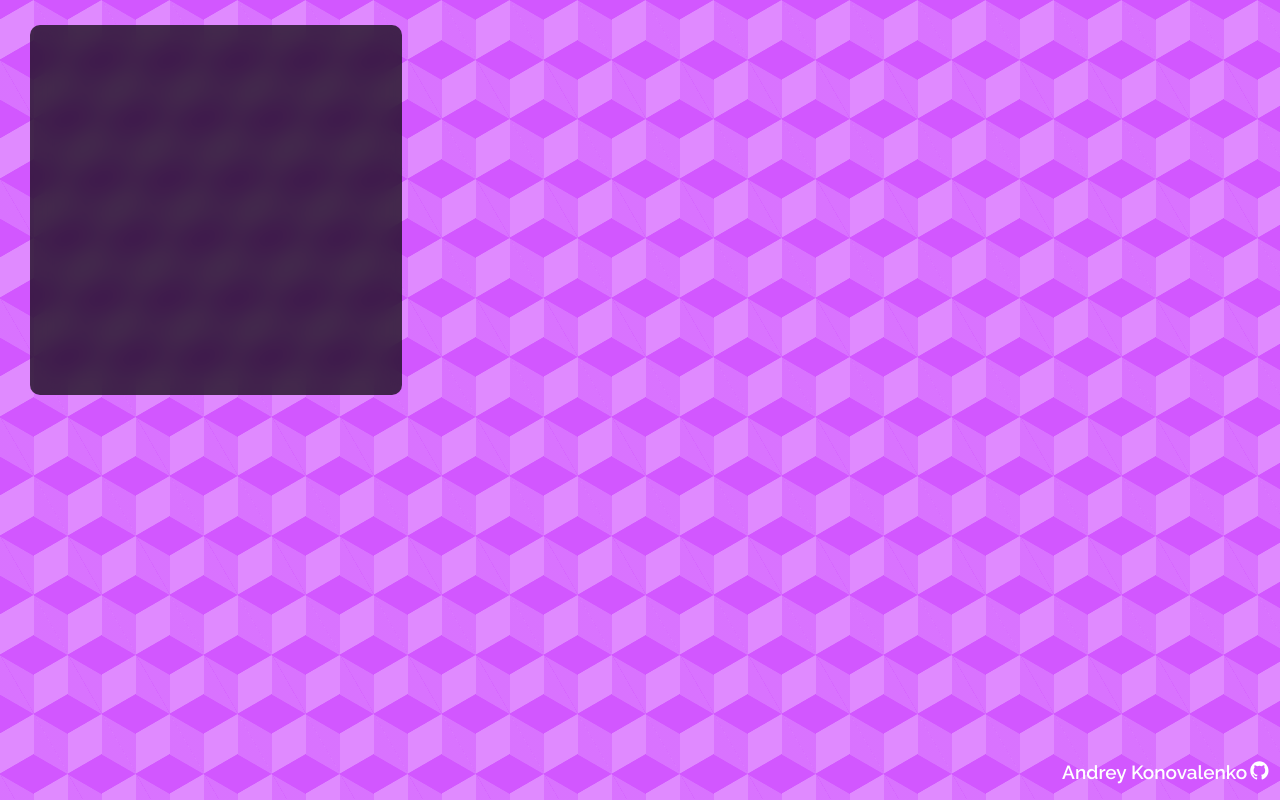
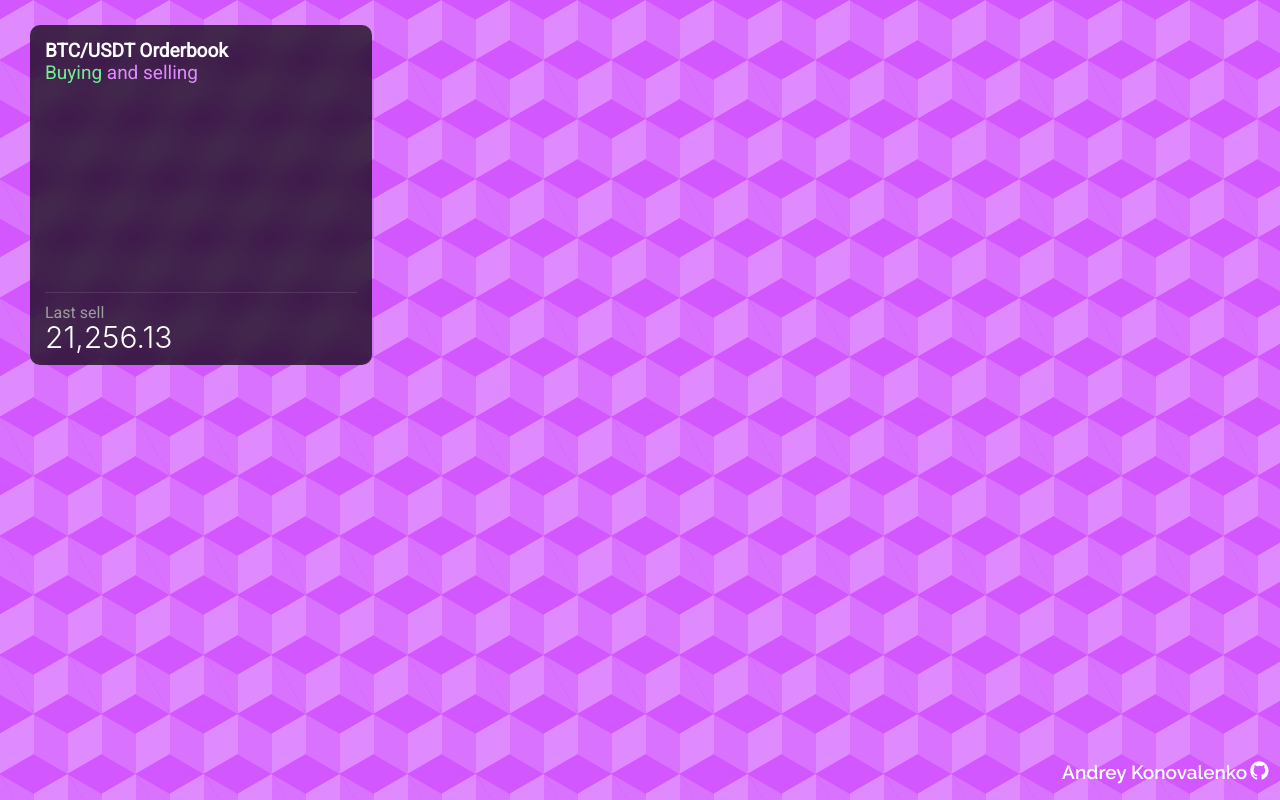
Before and after one commit to AndreyKonovalenko/order-book-widget, a React (Create React App) app: page / in a window 1280 px wide. Built offline with nearby package versions, Linux system fonts and the light colour scheme.

Commit message:
chore: added tableData add LastSell components

```diff
--- a/src/components/Widget.js
+++ b/src/components/Widget.js
@@ -1,6 +1,12 @@
+import useDeviceDetect from '../hooks/useDeviceDetect';
+import Header from './orderbook/Header';
 import Layout from './Layout';
+import LastSell from './orderbook/dataTable/LastSell';
+import ColumnContainer from './orderbook/dataTable/CoulmnContainer';
+import DataTable from './orderbook/dataTable/DataTable';
 import OrderBook from './orderbook/OrderBook';
-import useDeviceDetect from '../hooks/useDeviceDetect';
+import Line from './orderbook/dataTable/Line';
+
 const Widget = () => {
   const { isMobile, isLandscape, isMobileDevice } = useDeviceDetect();
 
@@ -9,7 +15,14 @@ const Widget = () => {
       isMobile={isMobile}
       isLandscape={isLandscape}
       isMobileDevice={isMobileDevice}>
-      <OrderBook isMobile={isMobile}></OrderBook>
+      <OrderBook isMobile={isMobile}>
+        <Header />
+        <DataTable>
+          <ColumnContainer></ColumnContainer>
+          <Line />
+        </DataTable>
+        <LastSell value={'21,256.13'} />
+      </OrderBook>
     </Layout>
   );
   return widget;
--- /dev/null
+++ b/src/components/orderbook/Header.js
@@ -0,0 +1,53 @@
+import theme from '../../theme/theme';
+const Header = () => {
+  const { colors, fonts } = theme;
+  const styles = {
+    container: {
+      display: 'flex',
+      flexDirection: 'column',
+      alignItems: 'flex-start',
+      padding: '15px 0px 0px 15px',
+      width: '185px',
+      height: '44px',
+      flex: 'none',
+      order: '0',
+      flexGrow: '0',
+    },
+    textContainer: {
+      padding: '0px',
+    },
+    head0: {
+      fontFamily: fonts.family.main,
+      fontWeight: '700',
+      fontSize: fonts.size.head,
+      color: colors.text.main,
+      lineHeight: '116%',
+      margin: '0px',
+    },
+    head1: {
+      fontFamily: fonts.family.main,
+      fontWeight: '400',
+      fontSize: fonts.size.head,
+      color: colors.buy,
+      lineHeight: '116%',
+      margin: '0px',
+    },
+    head2: {
+      color: colors.sell,
+    },
+  };
+  const text = 'and selling';
+  return (
+    <div style={styles.container}>
+      <div style={styles.textContainer}>
+        <p style={styles.head0}>BTC/USDT Orderbook</p>
+      </div>
+      <div style={styles.textContainer}>
+        <p style={styles.head1}>
+          Buying <span style={styles.head2}>{text}</span>
+        </p>
+      </div>
+    </div>
+  );
+};
+export default Header;
--- a/src/components/orderbook/OrderBook.js
+++ b/src/components/orderbook/OrderBook.js
@@ -2,9 +2,8 @@ const OrderBook = (props) => {
   const { children, isMobile } = props;
   const styles = {
     orderBook: {
-      display: 'felx',
+      display: 'flex',
       flexDirection: 'column',
-      padding: '15px',
       gap: '10px',
       position: 'absolute',
       width: '342px',
--- /dev/null
+++ b/src/components/orderbook/dataTable/CoulmnContainer.js
@@ -0,0 +1,20 @@
+const ColumnContainer = (props) => {
+  const { children } = props;
+  const styles = {
+    container: {
+      display: 'flex',
+      flexDirection: 'row',
+      alignItems: 'flex-start',
+      gap: '20px',
+      isolation: 'isolate',
+      width: '312px',
+      height: '183px',
+      flex: 'none',
+      order: '0',
+      flexGrow: '0',
+    },
+  };
+  return <div style={styles.container}>{children}</div>;
+};
+
+export default ColumnContainer;
--- /dev/null
+++ b/src/components/orderbook/dataTable/DataTable.js
@@ -0,0 +1,19 @@
+const DataTable = (props) => {
+  const { children } = props;
+  const styles = {
+    table: {
+      display: 'flex',
+      flexDirection: 'column',
+      alignItems: 'flex-start',
+      padding: '0px 15px 0px 15px',
+      gap: '15px',
+      width: '312px',
+      height: '198px',
+      flex: 'none',
+      order: '1',
+      flexGrow: '0',
+    },
+  };
+  return <div style={styles.table}>{children}</div>;
+};
+export default DataTable;
--- /dev/null
+++ b/src/components/orderbook/dataTable/LastSell.js
@@ -0,0 +1,45 @@
+import theme from './../../../theme/theme';
+const LastSell = (props) => {
+  const { colors, fonts } = theme;
+  const { value } = props;
+  const styles = {
+    container: {
+      display: 'flex',
+      flexDirection: 'column',
+      alignItems: 'flex-start',
+      padding: '0 0 0 15px',
+      flex: 'none',
+      order: '2',
+      flexGrow: '0',
+    },
+    textContainer: {
+      padding: '0px',
+    },
+    head: {
+      fontFamily: fonts.family.main,
+      fontWeight: '400',
+      fontSize: fonts.size.lastSell.head,
+      color: colors.text.secondary,
+      lineHeight: '115%',
+    },
+    data: {
+      fontWeight: '300',
+      fontSize: fonts.size.lastSell.data,
+      color: colors.text.main,
+      lineHeight: '100%',
+    },
+  };
+
+  return (
+    <div style={styles.container}>
+      <div style={styles.textContainer}>
+        <span style={styles.head}>Last sell</span>
+      </div>
+      <div style={styles.textContainer}>
+        <span style={styles.data}>{value}</span>
+      </div>
+    </div>
+  );
+};
+
+export default LastSell;
--- /dev/null
+++ b/src/components/orderbook/dataTable/Line.js
@@ -0,0 +1,15 @@
+const Line = () => {
+  const styles = {
+    line: {
+      width: '312px',
+      height: '0px',
+      flex: 'none',
+      order: '1',
+      flexGrow: '0',
+      borderBottom: '1px solid #FFFFFF',
+      opacity: '0.1',
+    },
+  };
+  return <div style={styles.line}></div>;
+};
+export default Line;
--- a/src/theme/theme.js
+++ b/src/theme/theme.js
@@ -15,10 +15,7 @@ const theme = {
       secondary: 'Raleway',
     },
     size: {
-      head: {
-        head1: '22px',
-        head2: '19px',
-      },
+      head: '19px',
       dataContainer: {
         head: '14px',
         data: '19px',
```
